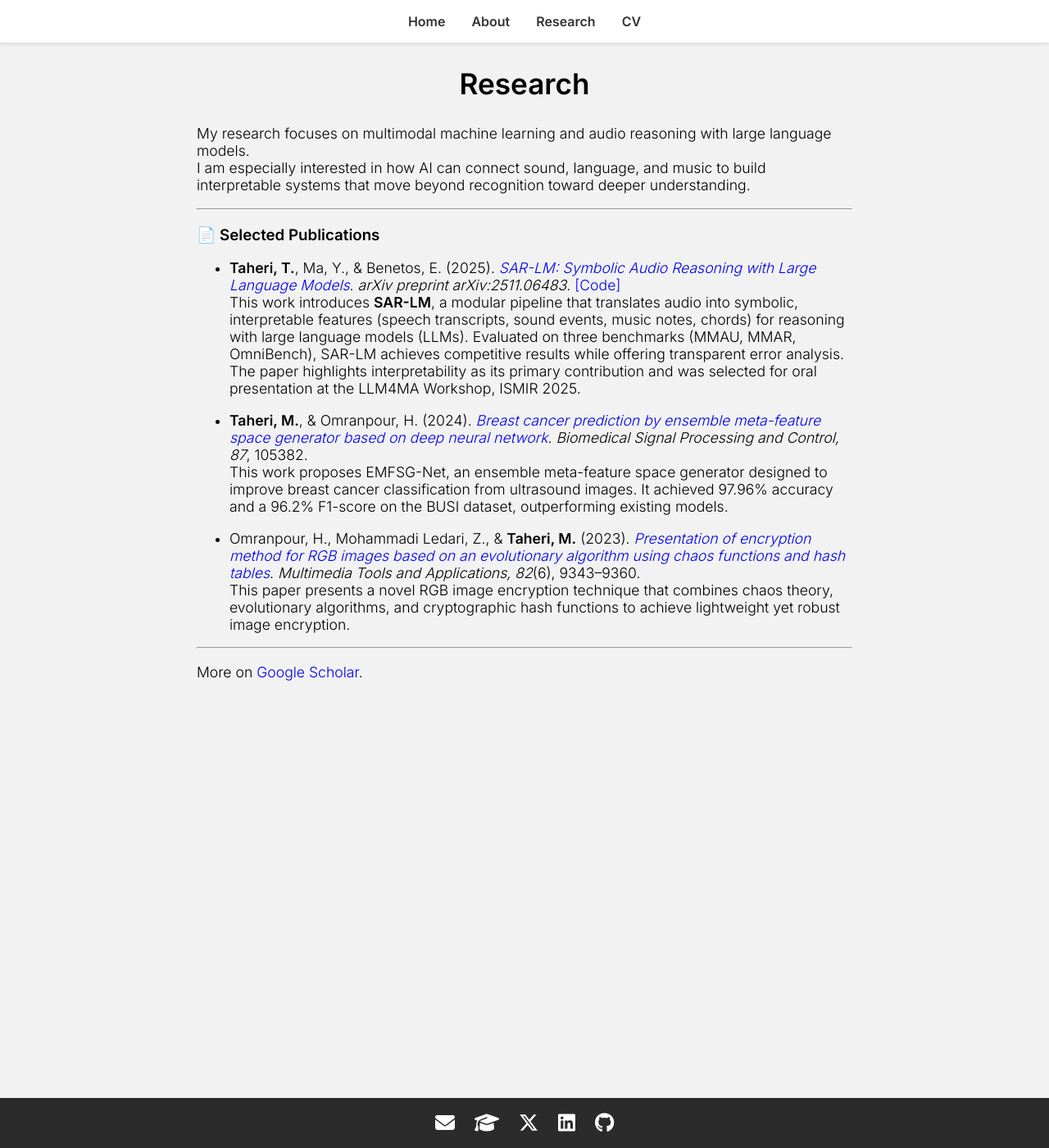
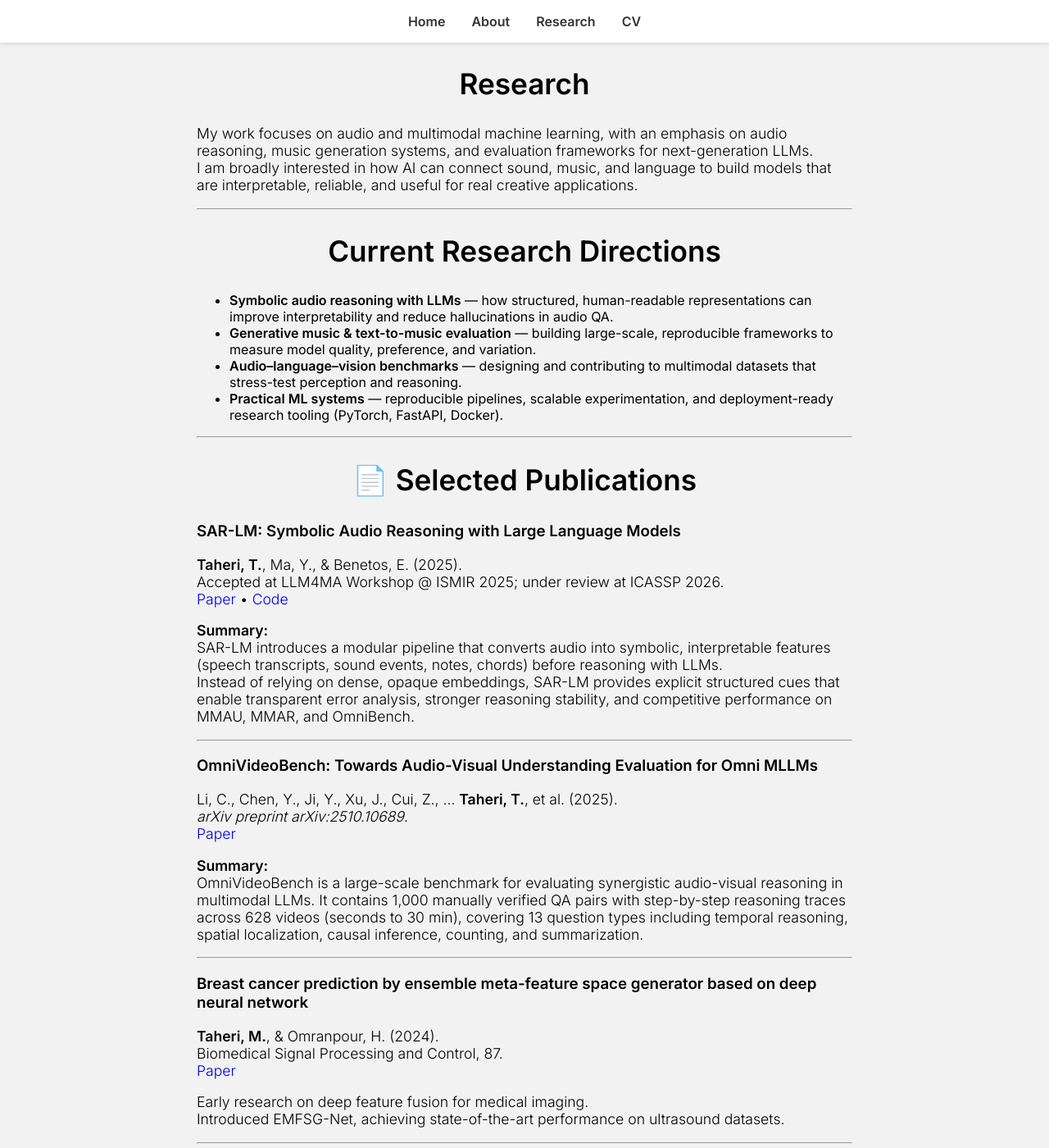
Before and after one commit to termehtaheri/termehtaheri.github.io, a Jekyll site: the page built from research.md, in a window 1280 px wide and 1400 px high. Shown: the whole window at 82% size. Built offline with Jekyll 4.4.1, drawn with Linux system fonts in a browser that asks for light colours; some of the changed text lies outside the part shown.

Commit message:
update research

```diff
--- a/research.md
+++ b/research.md
@@ -3,25 +3,64 @@ layout: default
 title: Research
 permalink: /research/
 ---
+
 ## Research
 
-My research focuses on multimodal machine learning and audio reasoning with large language models.
-I am especially interested in how AI can connect sound, language, and music to build interpretable systems that move beyond recognition toward deeper understanding.
+My work focuses on audio and multimodal machine learning, with an emphasis on audio reasoning, music generation systems, and evaluation frameworks for next-generation LLMs.
+I am broadly interested in how AI can connect sound, music, and language to build models that are interpretable, reliable, and useful for real creative applications.
 
 ---
 
-### 📄 Selected Publications
+## Current Research Directions
 
-- **Taheri, T.**, Ma, Y., & Benetos, E. (2025). [*SAR-LM: Symbolic Audio Reasoning with Large Language Models*](https://arxiv.org/abs/2511.06483). *arXiv preprint arXiv:2511.06483*. [[Code]](https://github.com/termehtaheri/SAR-LM)
-  This work introduces **SAR-LM**, a modular pipeline that translates audio into symbolic, interpretable features (speech transcripts, sound events, music notes, chords) for reasoning with large language models (LLMs). Evaluated on three benchmarks (MMAU, MMAR, OmniBench), SAR-LM achieves competitive results while offering transparent error analysis. The paper highlights interpretability as its primary contribution and was selected for oral presentation at the LLM4MA Workshop, ISMIR 2025.
-
-
-- **Taheri, M.**, & Omranpour, H. (2024). [*Breast cancer prediction by ensemble meta-feature space generator based on deep neural network*](https://www.sciencedirect.com/science/article/pii/S1746809423008157). *Biomedical Signal Processing and Control, 87*, 105382.
-  This work proposes EMFSG-Net, an ensemble meta-feature space generator designed to improve breast cancer classification from ultrasound images. It achieved 97.96% accuracy and a 96.2% F1-score on the BUSI dataset, outperforming existing models.
-
-- Omranpour, H., Mohammadi Ledari, Z., & **Taheri, M.** (2023). [*Presentation of encryption method for RGB images based on an evolutionary algorithm using chaos functions and hash tables*](https://link.springer.com/article/10.1007/s11042-022-13734-x). *Multimedia Tools and Applications, 82*(6), 9343–9360.
-  This paper presents a novel RGB image encryption technique that combines chaos theory, evolutionary algorithms, and cryptographic hash functions to achieve lightweight yet robust image encryption.
+- **Symbolic audio reasoning with LLMs** — how structured, human-readable representations can improve interpretability and reduce hallucinations in audio QA.
+- **Generative music & text-to-music evaluation** — building large-scale, reproducible frameworks to measure model quality, preference, and variation.
+- **Audio–language–vision benchmarks** — designing and contributing to multimodal datasets that stress-test perception and reasoning.
+- **Practical ML systems** — reproducible pipelines, scalable experimentation, and deployment-ready research tooling (PyTorch, FastAPI, Docker).
 
 ---
 
-More on [Google Scholar](https://scholar.google.com/citations?hl=en&user=48n5YFgAAAAJ).
+## 📄 Selected Publications
+
+### **SAR-LM: Symbolic Audio Reasoning with Large Language Models**
+**Taheri, T.**, Ma, Y., & Benetos, E. (2025).
+Accepted at LLM4MA Workshop @ ISMIR 2025; under review at ICASSP 2026.
+[Paper](https://arxiv.org/abs/2511.06483) • [Code](https://github.com/termehtaheri/SAR-LM)
+
+**Summary:**
+SAR-LM introduces a modular pipeline that converts audio into symbolic, interpretable features (speech transcripts, sound events, notes, chords) before reasoning with LLMs.
+Instead of relying on dense, opaque embeddings, SAR-LM provides explicit structured cues that enable transparent error analysis, stronger reasoning stability, and competitive performance on MMAU, MMAR, and OmniBench.
+
+---
+
+### **OmniVideoBench: Towards Audio-Visual Understanding Evaluation for Omni MLLMs**
+Li, C., Chen, Y., Ji, Y., Xu, J., Cui, Z., … **Taheri, T.**, et al. (2025).
+*arXiv preprint arXiv:2510.10689*.
+[Paper](https://arxiv.org/abs/2510.10689)
+
+**Summary:**
+OmniVideoBench is a large-scale benchmark for evaluating synergistic audio-visual reasoning in multimodal LLMs. It contains 1,000 manually verified QA pairs with step-by-step reasoning traces across 628 videos (seconds to 30 min), covering 13 question types including temporal reasoning, spatial localization, causal inference, counting, and summarization.
+
+
+---
+
+### **Breast cancer prediction by ensemble meta-feature space generator based on deep neural network**
+**Taheri, M.**, & Omranpour, H. (2024).
+Biomedical Signal Processing and Control, 87.
+[Paper](https://www.sciencedirect.com/science/article/pii/S1746809423008157)
+
+Early research on deep feature fusion for medical imaging.
+Introduced EMFSG-Net, achieving state-of-the-art performance on ultrasound datasets.
+
+---
+
+### **Presentation of encryption method for RGB images based on an evolutionary algorithm using chaos functions and hash tables**
+Omranpour, H., Mohammadi Ledari, Z., & **Taheri, M.** (2023).
+Multimedia Tools and Applications, 82(6).
+[Paper](https://link.springer.com/article/10.1007/s11042-022-13734-x)
+
+A lightweight RGB image encryption algorithm combining chaos-based systems and evolutionary search, aimed at secure multimedia transmission.
+
+---
+
+More on **[Google Scholar →](https://scholar.google.com/citations?hl=en&user=48n5YFgAAAAJ)**
```
